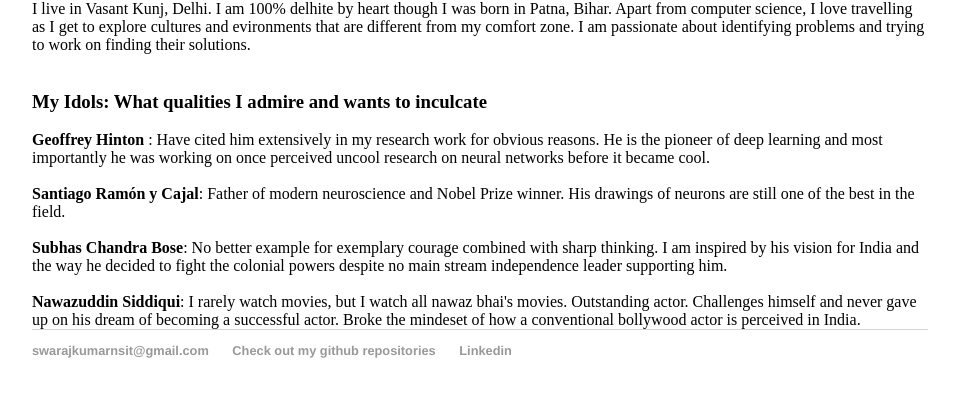
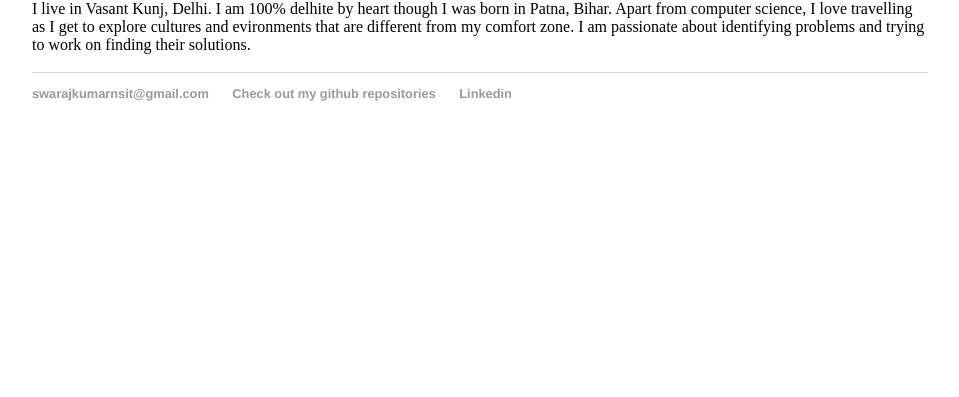
Before and after one commit to SWARAJkumar/swarajkumar.github.io, a Jekyll site: the page built from about/index.html, in a window 1280 px wide, cut to the strip 298-695 px from the top of the page. Shown: the whole strip, without its empty margins (160-1119 px from the left). Built offline with Jekyll 4.4.1, drawn with Linux system fonts in a browser that asks for light colours.

Commit message:
Update index.html

```diff
--- a/about/index.html
+++ b/about/index.html
@@ -11,17 +11,5 @@ title: Swaraj Kumar
    as I get to explore cultures and evironments that are different from my comfort zone. I am passionate about identifying problems and
    trying to work on finding their solutions.</br>
    </br>
-   <h3>My Idols: What qualities I admire and wants to inculcate</h3>
-   <b>Geoffrey Hinton </b>: Have cited him extensively in my research work for obvious reasons. He is the pioneer of deep learning and most
-   importantly he was working on once perceived uncool research on neural networks before it became cool.</br></br>
-
-   <b>Santiago Ramón y Cajal</b>: Father of modern neuroscience and Nobel Prize winner. His drawings of neurons are still one of the best
-   in the field.</br></br>
-
-   <b>Subhas Chandra Bose</b>: No better example for exemplary courage combined with sharp thinking. I am inspired by his vision for India and the way he decided
-   to fight the colonial powers despite no main stream independence leader supporting him.</br></br>
-
-   <b>Nawazuddin Siddiqui</b>: I rarely watch movies, but I watch all nawaz bhai's movies. Outstanding actor. Challenges himself and never gave
-   up on his dream of becoming a successful actor. Broke the mindeset of how a conventional bollywood actor is perceived in India.
 
 </div><!-- /.blurb -->
```
